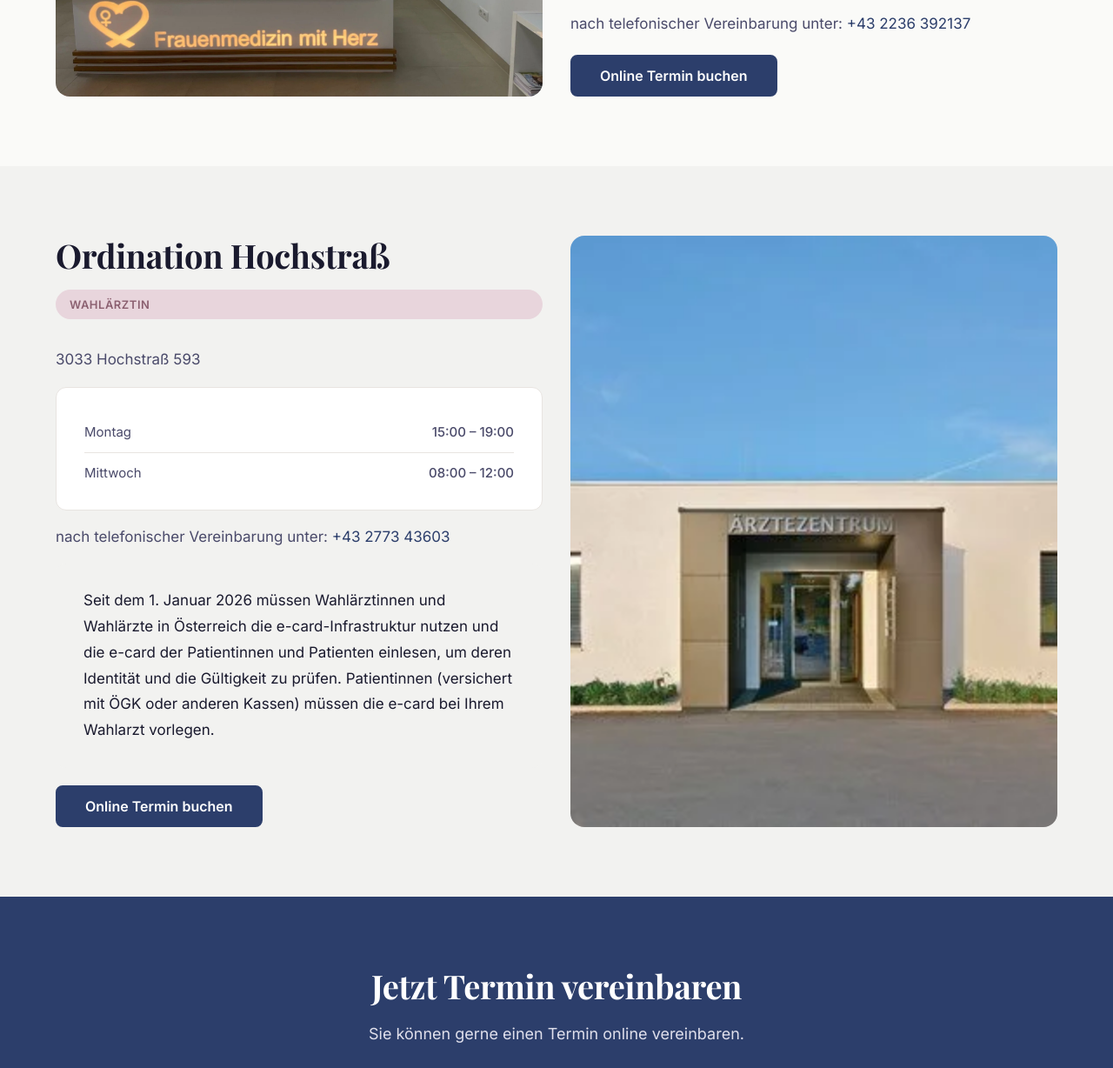
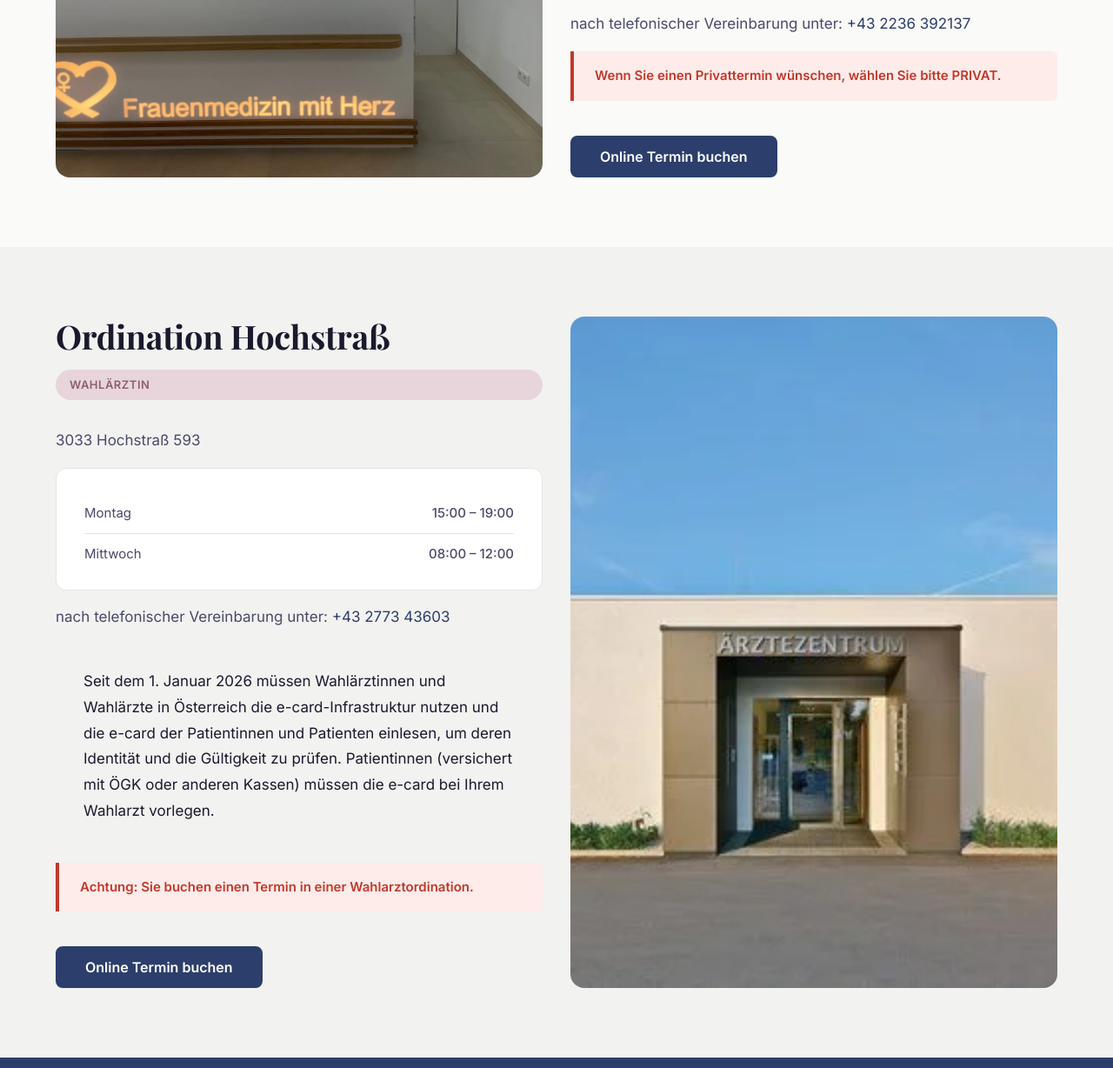
Before and after one commit to NicolasKrusche/DDR_Krusche, an Astro site in the folder astro-app/: page / in a window 1280 px wide. Shown: the part 2292-3520 px from the top of the page at 87% size. Built offline with nearby package versions, Linux system fonts and the light colour scheme; Astro itself is replaced by a stand-in of ours.

Commit message:
new red warnings

```diff
--- a/astro-app/src/pages/index.astro
+++ b/astro-app/src/pages/index.astro
@@ -113,6 +113,7 @@ import Footer from '../components/Footer.astro';
             <div class="ord-hours-row"><span data-lang-de="Mittwoch" data-lang-ru="Среда">Mittwoch</span><span>13:00 – 18:00</span></div>
           </div>
           <p><span data-lang-de="nach telefonischer Vereinbarung unter:" data-lang-ru="Предварительная запись по телефону">nach telefonischer Vereinbarung unter:</span> <a href="tel:+432236392137">+43 2236 392137</a></p>
+          <div class="termin-warning-red" data-lang-de="Wenn Sie einen Privattermin wünschen, wählen Sie bitte PRIVAT." data-lang-ru="Если Вы хотите сделать платный прием выберите PRIVAT.">Wenn Sie einen Privattermin wünschen, wählen Sie bitte PRIVAT.</div>
           <a href="https://shop.timesloth.io/de/a/dr-krusche" target="_blank" rel="noopener noreferrer" class="btn btn-primary" data-lang-de="Online Termin buchen" data-lang-ru="Онлайн запись на приём">Online Termin buchen</a>
         </div>
       </div>
@@ -136,6 +137,7 @@ import Footer from '../components/Footer.astro';
           </div>
           <p><span data-lang-de="nach telefonischer Vereinbarung unter:" data-lang-ru="Предварительная запись по телефону">nach telefonischer Vereinbarung unter:</span> <a href="tel:+43277343603">+43 2773 43603</a></p>
           <div class="ord-info-box" data-lang-de="Seit dem 1. Januar 2026 müssen Wahlärztinnen und Wahlärzte in Österreich die e-card-Infrastruktur nutzen und die e-card der Patientinnen und Patienten einlesen, um deren Identität und die Gültigkeit zu prüfen. Patientinnen (versichert mit ÖGK oder anderen Kassen) müssen die e-card bei Ihrem Wahlarzt vorlegen." data-lang-ru="С 1 января 2026 года врачи частной практики в Австрии обязаны использовать инфраструктуру e-card и считывать e-card пациентов, чтобы проверить их личность и действительность карты. Пациенты (застрахованные в ÖGK или других страховых кассах) должны предъявлять e-card своему врачу частной практики.">Seit dem 1. Januar 2026 müssen Wahlärztinnen und Wahlärzte in Österreich die e-card-Infrastruktur nutzen und die e-card der Patientinnen und Patienten einlesen, um deren Identität und die Gültigkeit zu prüfen. Patientinnen (versichert mit ÖGK oder anderen Kassen) müssen die e-card bei Ihrem Wahlarzt vorlegen.</div>
+          <div class="termin-warning-red" data-lang-de="Achtung: Sie buchen einen Termin in einer Wahlarztordination." data-lang-ru="Внимание: Вы записываетесь в платную ординацию.">Achtung: Sie buchen einen Termin in einer Wahlarztordination.</div>
           <a href="https://booking.termindoc.at/e0a5913235694e6ea570f210d541621d" target="_blank" rel="noopener noreferrer" class="btn btn-primary" data-lang-de="Online Termin buchen" data-lang-ru="Онлайн запись на приём">Online Termin buchen</a>
         </div>
       </div>
```
